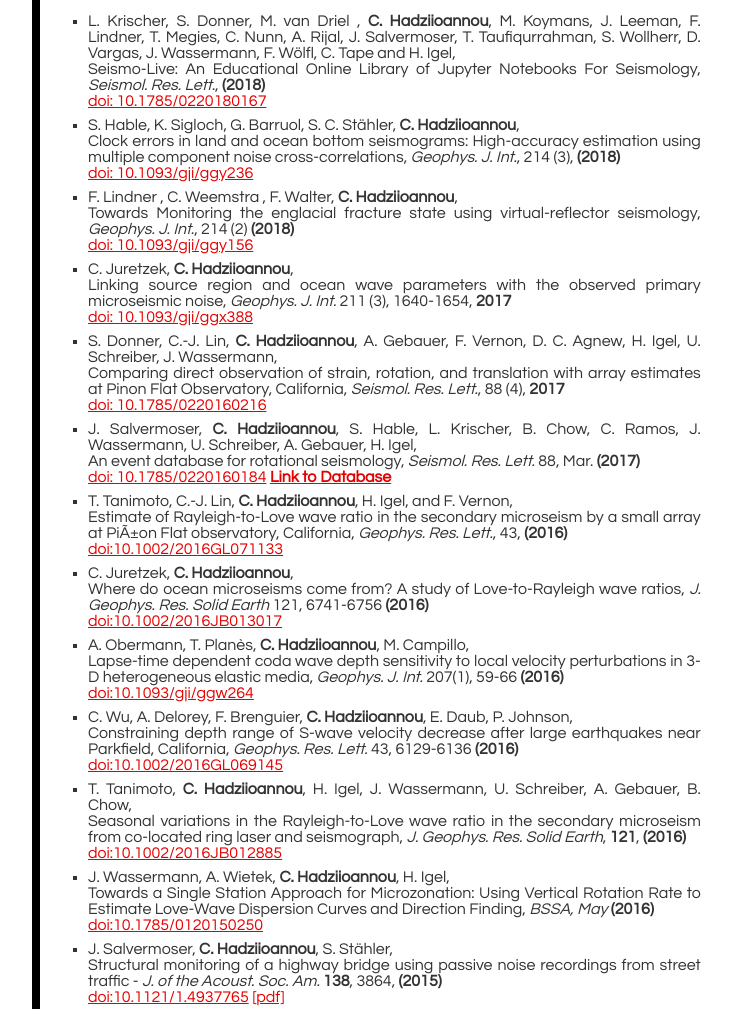
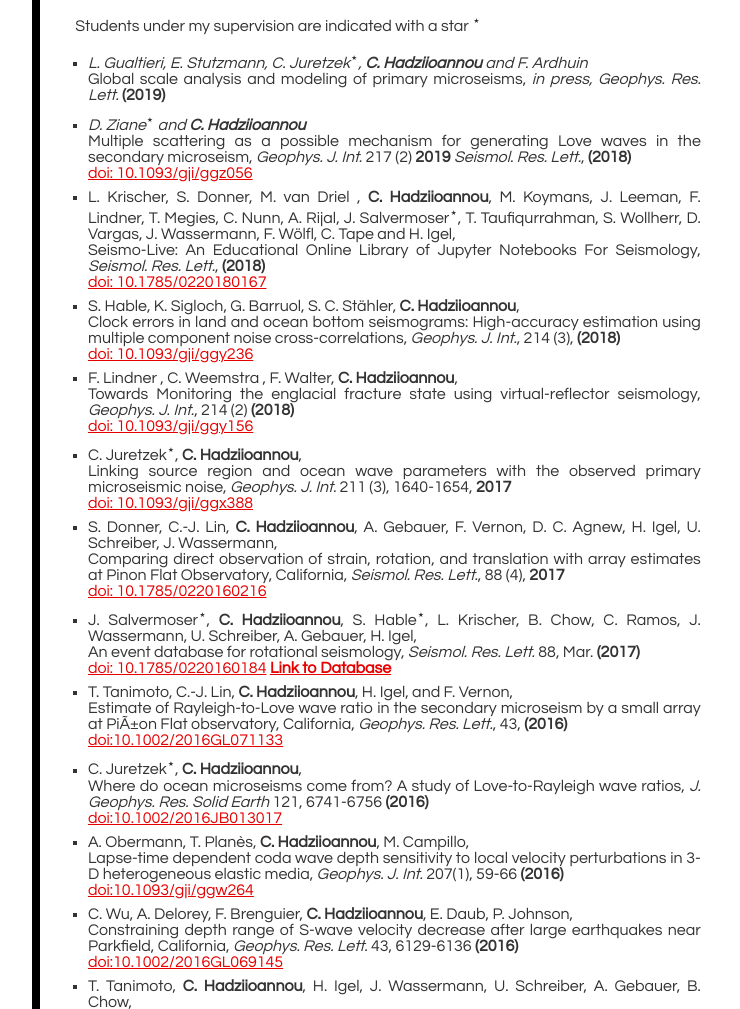
Before and after one commit to hadzii/hadzii.github.io, a plain HTML site: page index.html in a window 1280 px wide. Shown: the part 1422-2431 px from the top of the page, without its empty margins (288-1028 px from the left). Drawn offline with Linux system fonts and the light colour scheme.

Commit message:
update papers, add Djamel's paper in files

```diff
--- a/index.html
+++ b/index.html
@@ -96,9 +96,23 @@ Online access to more than 17,000 Earthquake waveforms and processed plots from
 
 
 <a name="publications"><h2>Publications</h2></a>
+<p>
+Students under my supervision are indicated with a star <sup>&#8902;</sup>
+</p>
 <p><ul>
 <li>
-L. Krischer, S. Donner, M. van Driel , <b>C. Hadziioannou</b>, M. Koymans, J. Leeman, F. Lindner, T. Megies, C. Nunn, A. Rijal, J. Salvermoser, T. Taufiqurrahman, S. Wollherr, D. Vargas, J. Wassermann, F. W&ouml;lfl, C. Tape and H. Igel, <br \>
+<i>L. Gualtieri, E. Stutzmann, C. Juretzek<sup>&#8902;</sup>, <b>C. Hadziioannou</b> and F. Ardhuin</i><br \>
+Global scale analysis and modeling of primary microseisms,
+<i> in press, Geophys. Res. Lett.</i> <b>(2019)</b>
+</li>
+<li>
+<i>D. Ziane<sup>&#8902;</sup> and <b>C. Hadziioannou</b></i> <br \>
+Multiple scattering as a possible mechanism for generating Love waves in the secondary microseism, <i>Geophys. J. Int.</i> 217 (2) <b>2019</b>
+<i>Seismol. Res. Lett.</i>, <b>(2018)</b> <br \>
+<a href='https://doi.org/10.1093/gji/ggz056'>doi: 10.1093/gji/ggz056</a>
+</li>
+<li>
+L. Krischer, S. Donner, M. van Driel , <b>C. Hadziioannou</b>, M. Koymans, J. Leeman, F. Lindner, T. Megies, C. Nunn, A. Rijal, J. Salvermoser<sup>&#8902;</sup>, T. Taufiqurrahman, S. Wollherr, D. Vargas, J. Wassermann, F. W&ouml;lfl, C. Tape and H. Igel, <br \>
 Seismo-Live: An Educational Online Library of Jupyter Notebooks For Seismology,
 <i>Seismol. Res. Lett.</i>, <b>(2018)</b> <br \>
 <a href='https://doi.org/10.1785/0220180167'>doi: 10.1785/0220180167</a>
@@ -114,7 +128,7 @@ Towards Monitoring the englacial fracture state using virtual-reflector seismolo
 <a href="https://doi.org/10.1093/gji/ggy156">doi: 10.1093/gji/ggy156</a>
 </li>
 <li>
-C. Juretzek, <b>C. Hadziioannou</b>, <br \>
+C. Juretzek<sup>&#8902;</sup>, <b>C. Hadziioannou</b>, <br \>
 Linking source region and ocean wave parameters with the observed primary microseismic noise, <i>Geophys. J. Int.</i> 211 (3), 1640-1654, <b>2017</b><br \>
 <a href="https://doi.org/10.1093/gji/ggx388">doi: 10.1093/gji/ggx388</a>
 </li>
@@ -124,7 +138,7 @@ Comparing direct observation of strain, rotation, and translation with array est
 <a href="http://dx.doi.org/10.1785/0220160216">doi: 10.1785/0220160216</a>
 </li>
 <li>
-J. Salvermoser, <b>C. Hadziioannou</b>, S. Hable, L. Krischer, B. Chow, C. Ramos, J. Wassermann, U. Schreiber, A. Gebauer, H. Igel, <br \>
+J. Salvermoser<sup>&#8902;</sup>, <b>C. Hadziioannou</b>, S. Hable<sup>&#8902;</sup>, L. Krischer, B. Chow, C. Ramos, J. Wassermann, U. Schreiber, A. Gebauer, H. Igel, <br \>
 An event database for rotational seismology, <i>Seismol. Res. Lett. </i> 88, Mar. <b>(2017)</b> <br \>
 <a href="http://dx.doi.org/10.1785/0220160184">doi: 10.1785/0220160184</a>
 <b><a href="https://rotations-database.geophysik.uni-muenchen.de/">Link to Database</a></b> <br \>
@@ -135,7 +149,7 @@ Estimate of Rayleigh-to-Love wave ratio in the secondary microseism by a small a
 <a href="http://dx.doi.org/10.1002/2016GL071133">doi:10.1002/2016GL071133</a>
 </li>
 <li>
-C. Juretzek, <b>C. Hadziioannou</b>, <br \>
+C. Juretzek<sup>&#8902;</sup>, <b>C. Hadziioannou</b>, <br \>
 Where do ocean microseisms come from? A study of Love-to-Rayleigh wave ratios, <i>J. Geophys. Res. Solid Earth</i> 121, 6741-6756 <b>(2016)</b> <br \>
 <a href="http://dx.doi.org/10.1002/2016JB013017">doi:10.1002/2016JB013017</a>
 </li>
@@ -155,12 +169,12 @@ Seasonal variations in the Rayleigh-to-Love wave ratio in the secondary microsei
 <a href='http://dx.doi.org/10.1002/2016JB012885'>doi:10.1002/2016JB012885</a>
 </li>
 <li>
-J. Wassermann, A. Wietek, <b>C. Hadziioannou</b>, H. Igel, <br \>
+J. Wassermann, A. Wietek<sup>&#8902;</sup>, <b>C. Hadziioannou</b>, H. Igel, <br \>
 Towards a Single Station Approach for Microzonation: Using Vertical Rotation Rate to Estimate Love-Wave Dispersion Curves and Direction Finding, <i>BSSA, May</i> <b>(2016)</b> <br \>
 <a href="http://dx.doi.org/10.1785/0120150250">doi:10.1785/0120150250</a>
 </li>
 <li>
-J. Salvermoser, <b>C. Hadziioannou</b>, S. St&auml;hler, <br \>
+J. Salvermoser<sup>&#8902;</sup>, <b>C. Hadziioannou</b>, S. St&auml;hler, <br \>
 Structural monitoring of a highway bridge using passive noise recordings from street traffic - <i>J. of the Acoust. Soc. Am.</i>  <b>138</b>, 3864, <b>(2015)</b>
 <br \> <a href='http://dx.doi.org/10.1121/1.4937765'>doi:10.1121/1.4937765</a> <a href="./files/Papers/salvermoser2015_jasa.pdf">[pdf]</a>
 </li>
```
Also changed, not shown: 2 other files.
